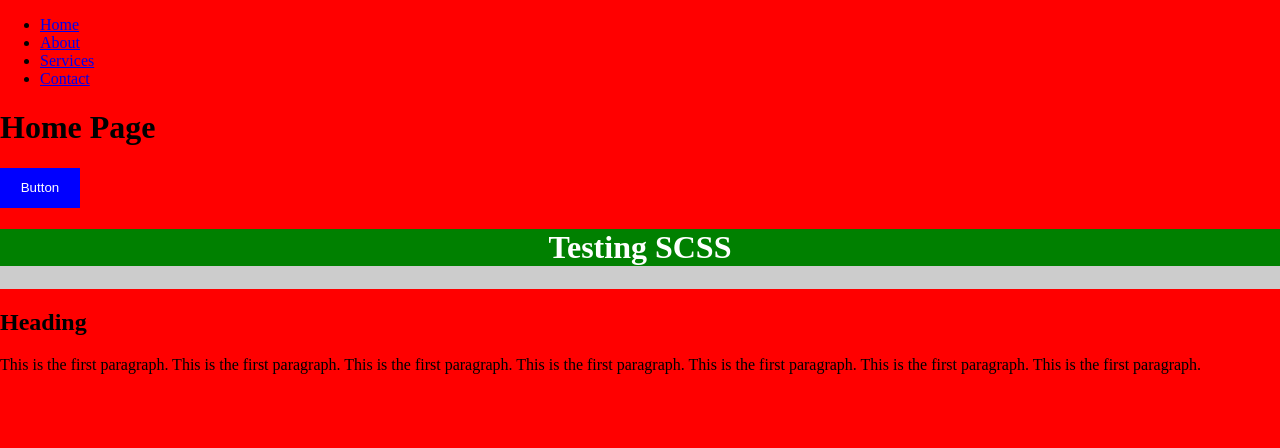
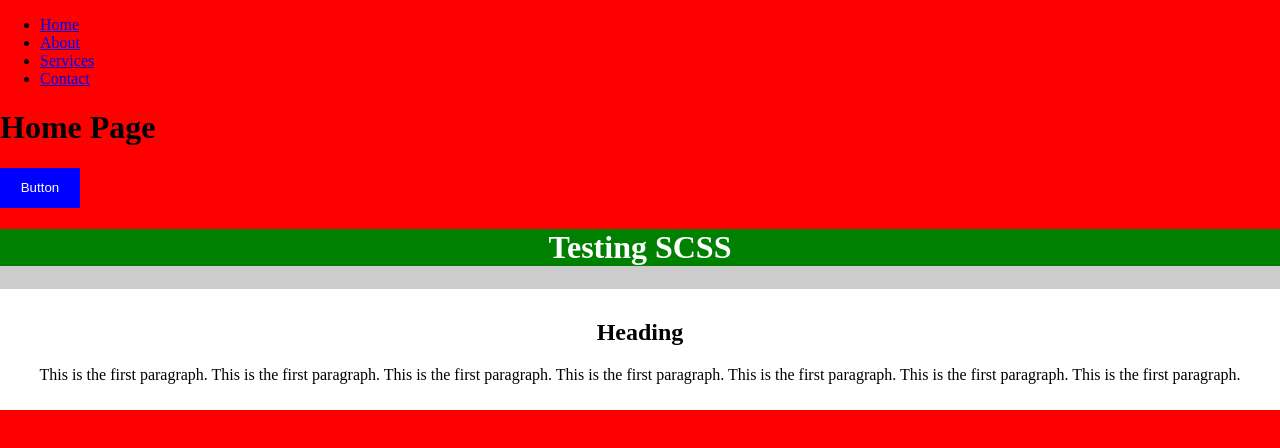
Before and after one commit to Imohh/React-frontend, a React (Create React App) app: page / in a window 1280 px wide. Shown: the top 448 px of the page. Built offline with nearby package versions, Linux system fonts and the light colour scheme.

Commit message:
new commit

```diff
--- a/src/portfolio/style/_config.scss
+++ b/src/portfolio/style/_config.scss
@@ -7,5 +7,6 @@ $black: #000;
     padding: 10px;
     text-align: center;
     background: $white;
-    color: $white
+    color: $black;
+
 }
--- a/src/portfolio/style/home.css
+++ b/src/portfolio/style/home.css
@@ -25,4 +25,11 @@ button {
   color: #fff;
   text-align: center;
 }
+
+.second_home {
+  padding: 10px;
+  text-align: center;
+  background: #fff;
+  color: #000;
+}
 /*# sourceMappingURL=home.css.map */
--- a/src/portfolio/style/home.scss
+++ b/src/portfolio/style/home.scss
@@ -26,3 +26,7 @@ button {
         text-align: center
     }
 }
+
+.second_home {
+    @include newStyle()
+}
```
Also changed, not shown: 3 other files (tests, documents, lock files or other folders).
